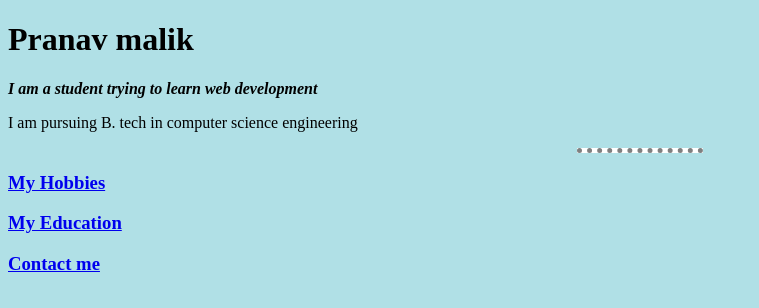
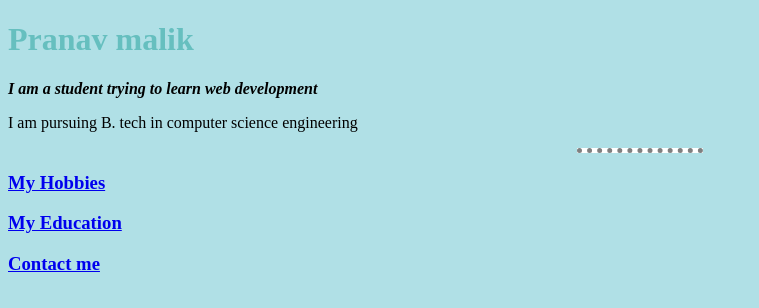
Before and after one commit to Pranavmalik7/Web-development, a plain HTML site: page Module 3/index.html in a window 1280 px wide. Shown: the whole page, without its empty margins (0-759 px from the left). Drawn offline with Linux system fonts and the light colour scheme.

Commit message:
Update styles.css

```diff
--- a/Module 3/css/styles.css
+++ b/Module 3/css/styles.css
@@ -11,7 +11,7 @@ hr{
     height: 0px;
 }
 h1{
-    color: black;
+    color: #66bfbf;
 }
 h3{
     color: #66bfbf;
```
